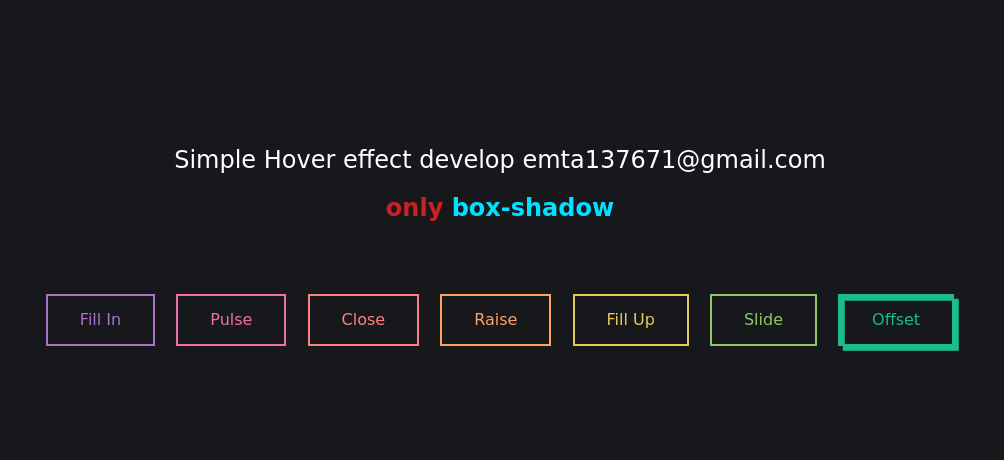
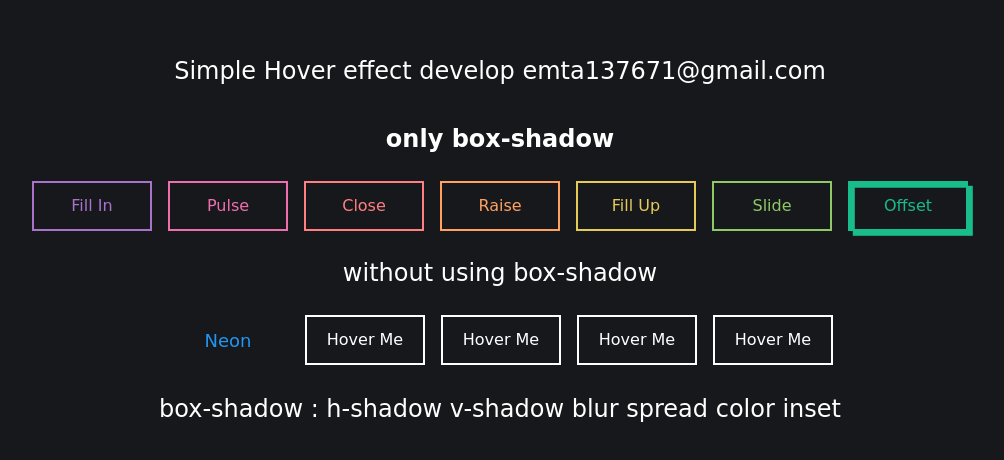
Before and after one commit to emtadeveloper/UI-Design-Modern-Buttons, a plain HTML site: page Btn-Hovers/index.html in a window 1280 px wide. Shown: the part 168-628 px from the top of the page, without its empty margins (140-1144 px from the left). Drawn offline with Linux system fonts and the light colour scheme; a web font is replaced by a local one.

Commit message:
design neon

```diff
--- /dev/null
+++ b/Btn-Hovers/css/neon.css
@@ -0,0 +1,78 @@
+a {
+  position: relative;
+  display: inline-block;
+  margin: 0.5em;
+  width: 120px;
+  height: 50px;
+  color: #2196f3;
+  text-decoration: none;
+  font-size: 18px;
+  line-height:50px;
+  overflow: hidden;
+  transition: 0.2s;
+  -webkit-box-reflect: below 1px linear-gradient(transition, #2196f3);
+}
+a:hover {
+  color: #255784;
+  transition-delay: 1s;
+  background: #2196f3;
+  box-shadow: 0 0 10px #2196f3, 0 0 40px #2196f3, 0 0 80px #2196f3;
+}
+a span {
+  position: absolute;
+  display: block;
+}
+a span:nth-child(1) {
+  top: 0;
+  left: -100%;
+  width: 100%;
+  height: 2px;
+  background: linear-gradient(90deg, transparent, #2196f3);
+}
+a:hover span:nth-child(1) {
+  left: 100%;
+  transition: 1s;
+}
+/* //////////////////////////////////////// */
+
+a span:nth-child(2) {
+  top: -100%;
+  right: 0;
+  width: 2px;
+  height: 100%;
+  background: linear-gradient(180deg, transparent, #2196f3);
+}
+a:hover span:nth-child(2) {
+  top: 100%;
+  transition: 1s;
+  transition-delay: 0.25s;
+}
+
+/* /////////////////////////// */
+
+a span:nth-child(3) {
+  bottom: 0;
+  right: -100%;
+  width: 100%;
+  height: 2px;
+  background: linear-gradient(270deg, transparent, #2196f3);
+}
+a:hover span:nth-child(3) {
+  right: 100%;
+  transition: 1s;
+  transition-delay: 0.5s;
+}
+/* /////////////////////////// */
+
+a span:nth-child(4) {
+  bottom: -100%;
+  left: 0;
+  width: 2px;
+  height: 100%;
+  background: linear-gradient(360deg, transparent, #2196f3);
+}
+a:hover span:nth-child(4) {
+  bottom: 100%;
+  transition: 1s;
+  transition-delay: 0.75s;
+}
--- a/Btn-Hovers/index.html
+++ b/Btn-Hovers/index.html
@@ -11,6 +11,7 @@
     <section class="container">
       <h1>Simple Hover effect develop emta137671@gmail.com</h1>
       <h2>only <code> box-shadow</code></h1>
+        <div class="content">
             <button class="fill">Fill In</button>
             <button class="pulse">Pulse</button>
             <button class="close">Close</button>
@@ -18,6 +19,22 @@
             <button class="up">Fill Up</button>
             <button class="slide">Slide</button>
             <button class="offset">Offset</button>
+        </div>
+      <h1>without using box-shadow</h1>
+        <div class="content">
+            <a href="#">
+                <span></span>
+                <span></span>
+                <span></span>
+                <span></span>
+                 Neon
+            </a>
+            <button class="btn btn1">Hover Me</button>
+            <button class="btn btn2">Hover Me</button>
+            <button class="btn btn3">Hover Me</button>
+            <button class="btn btn4">Hover Me</button>
+        </div>
+      <h1>box-shadow : h-shadow  v-shadow  blur  spread  color  inset </h1>
     </section>
   </body>
 </html>
--- a/Btn-Hovers/style.css
+++ b/Btn-Hovers/style.css
@@ -7,6 +7,8 @@
 @import "./css/slide.css";
 @import "./css/up.css";
 @import "./css/raise.css";
+@import "./css/neon.css";
+@import "./css/awesome.css";
 *,
 body {
   font-family: "Akaya Telivigala", cursive;
@@ -21,6 +23,15 @@ body {
   min-height: 100vh;
   display: flex;
 }
+.container {
+  display: flex;
+  flex-direction: column;
+}
+.content {
+  flex-wrap: wrap;
+  justify-content: center;
+  display: flex;
+}
 button {
   color: #fff;
   background: none;
@@ -28,18 +39,13 @@ button {
   font: inherit;
   line-height: 1;
   margin: 0.5em;
-  padding: 1em 2em;
+  width: 120px;
+  height: 50px;
 }
 h1 {
   font-weight: 400;
 }
-h2 {
-  margin-bottom: 4rem;
-  color: rgb(201, 34, 34);
-}
-code {
-  color: rgb(0, 225, 255);
-}
+
 button {
   color: var(--color);
   transition: 0.25s;
```
Lines whose indentation alone changed are shown as unchanged.
